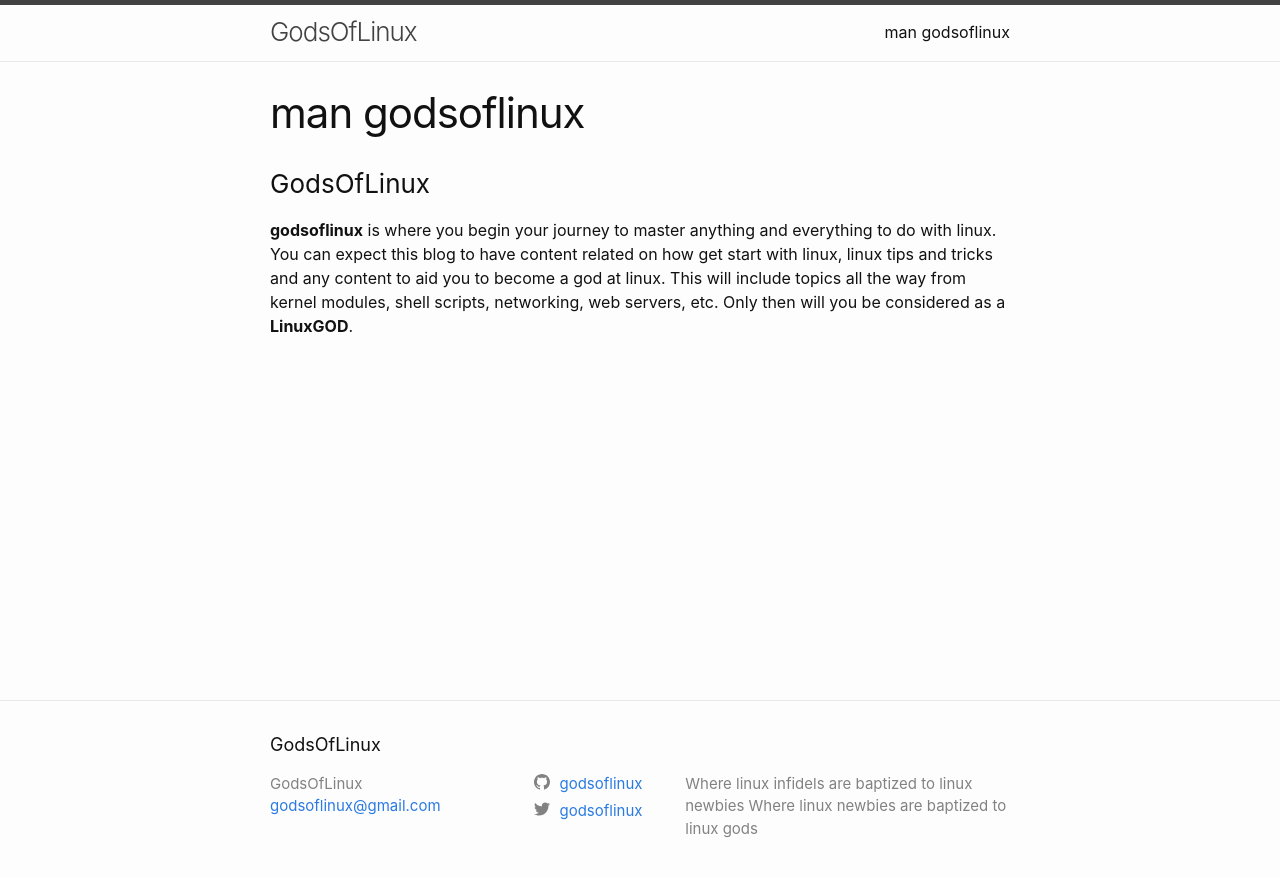
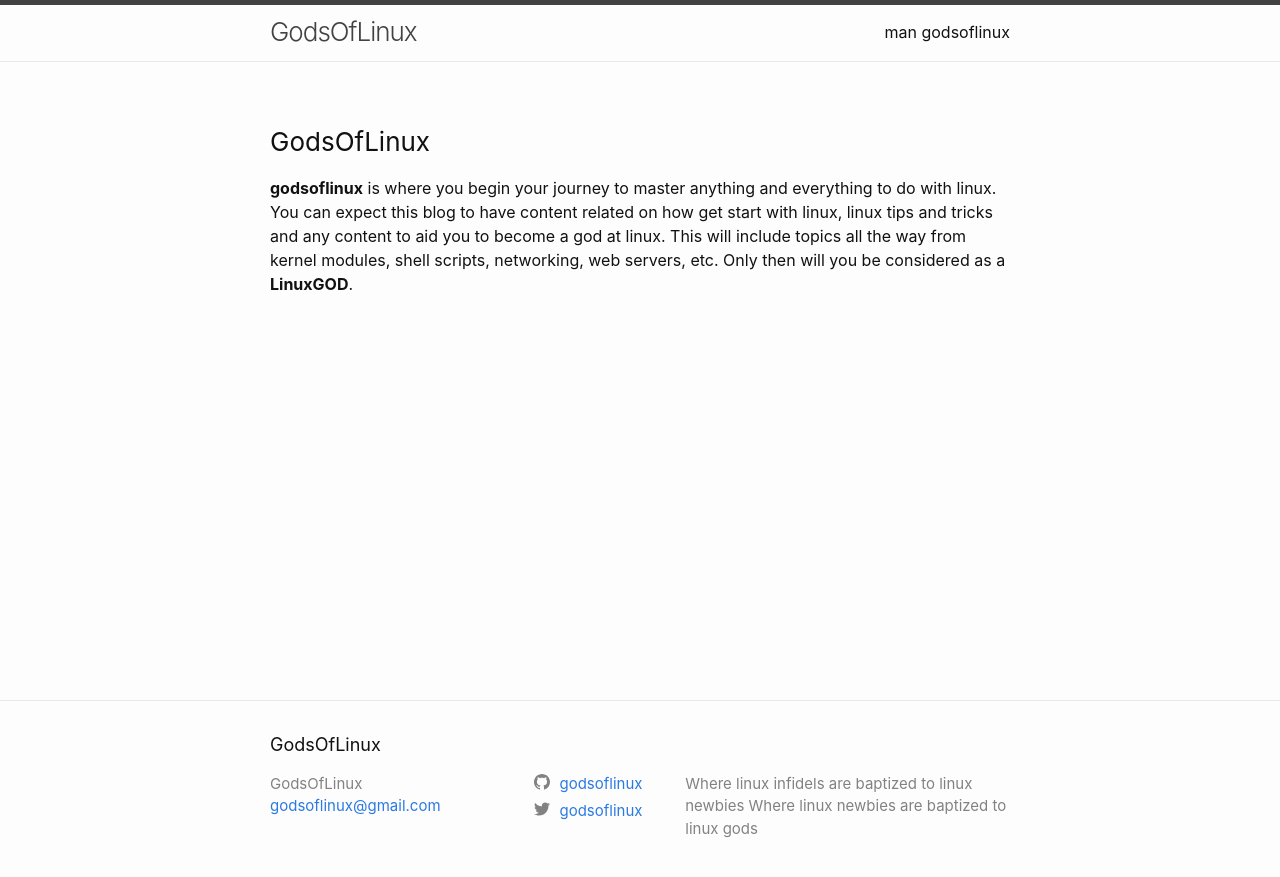
Before and after one commit to godsoflinux/godsoflinux.com, a Jekyll site: the page built from about.md, in a window 1280 px wide. Shown: the top 877 px of the page. Built offline with Jekyll 4.4.1, drawn with Linux system fonts in a browser that asks for light colours.

Commit message:
edited the about page

```diff
--- /dev/null
+++ b/_layouts/about.html
@@ -0,0 +1,13 @@
+---
+layout: default
+---
+<article class="post">
+
+  <header class="post-header">
+  </header>
+
+  <div class="post-content">
+    {{ content }}
+  </div>
+
+</article>
```
Also changed, not shown: about.md (+1 -1 lines).
